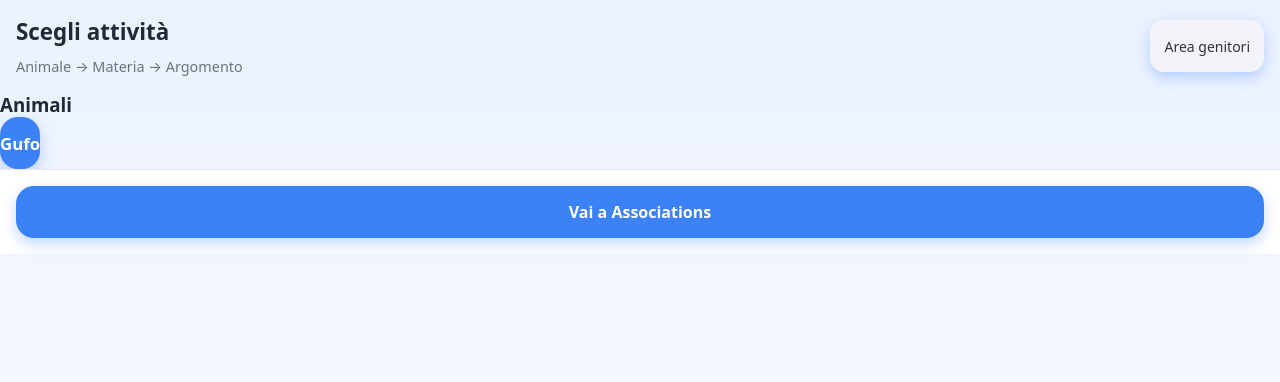
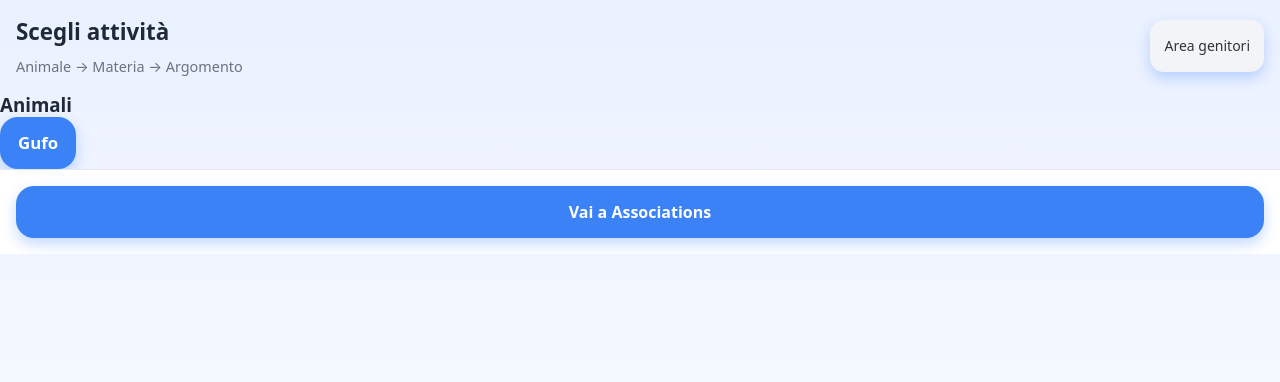
Before and after one commit to IvanPerletti/MindUp, a plain HTML site: page index.html in a window 1280 px wide. Drawn offline with Linux system fonts and the light colour scheme.

Commit message:
wider buttons

```diff
--- a/assets/css/base.css
+++ b/assets/css/base.css
@@ -89,13 +89,18 @@ body {
 
 button {
   flex: 1;
-  height: 52px;
+  min-height: 52px;          /* non height fissa */
+  padding: 10px 18px;        /* ← MARGINE REALE */
   border-radius: var(--btn-radius);
   border: none;
+
   font-size: 1.05rem;
   font-weight: 600;
+  line-height: 1.2;          /* evita compressione verticale */
+
   background: var(--primary);
   color: white;
+
   box-shadow: 0 6px 14px rgba(59,130,246,0.3);
 }
 
```
